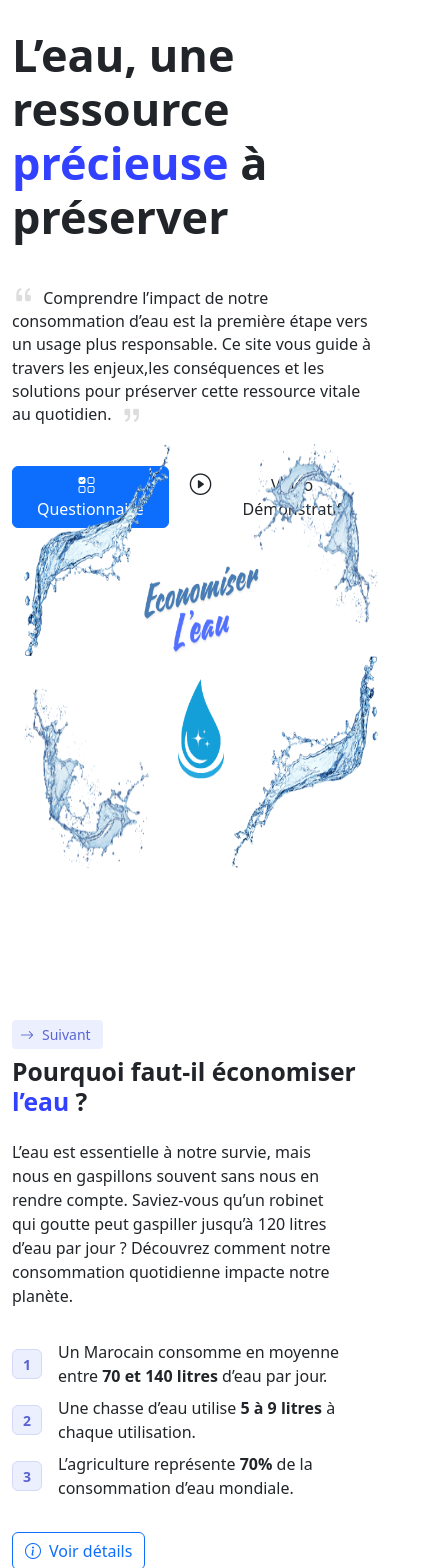
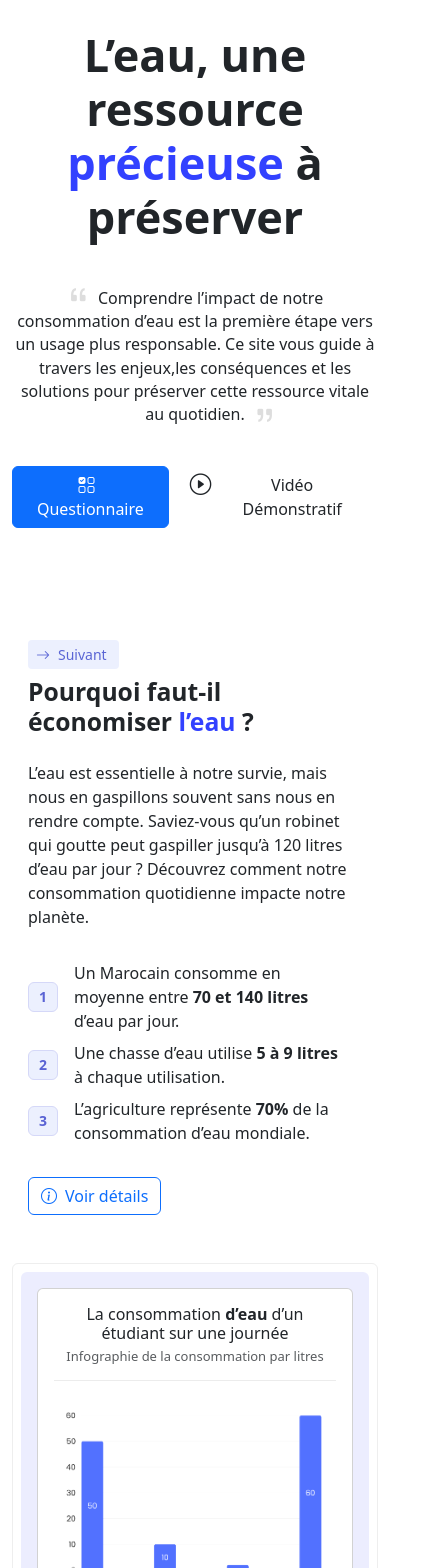
Before and after one commit to MohMarroun/my-water-app, a React (Create React App) app: page / in a window 390 px wide. Shown: the part 100-1668 px from the top of the page, 440 px wide, since content can reach past the window. Built offline with nearby package versions, Linux system fonts and the light colour scheme.

Commit message:
Add some bootstrap classes for responssive purpus - from work

```diff
--- a/src/css/HeaderStyle.css
+++ b/src/css/HeaderStyle.css
@@ -30,7 +30,7 @@ nav ul > li > a:hover{
     display: flex;
     flex-direction: column;
     justify-content: center;
-    height: 27rem;
+    /* height: 27rem; */
     padding: 1rem 0 2.5rem 0;
 }
 
--- a/src/sections/Consequences.js
+++ b/src/sections/Consequences.js
@@ -5,11 +5,11 @@ const Consequences = () => {
         <section id="consequences-section">
             <div className="container">
                 <div className="row gap-0">
-                    <div className="col-lg-6 col-xs-12 px-0">
+                    <div className="col-lg-6 col-xs-12 order-2 order-lg-1 px-0">
                         <div className="container text-start">
                             <div className="lightbox" data-mdb-lightbox-init>
                                 <div className="row">
-                                    <div className="col-lg-6">
+                                    <div className="col-6">
                                         <img
                                             src="./images/csq-2.jpg"
                                             data-mdb-img="https://mdbcdn.b-cdn.net/img/Photos/Slides/1.webp"
@@ -25,7 +25,7 @@ const Consequences = () => {
                                             loading='lazy'
                                         />
                                     </div>
-                                    <div className="col-lg-6">
+                                    <div className="col-6">
                                         <img
                                             src="./images/csq-3.jpg"
                                             data-mdb-img="https://mdbcdn.b-cdn.net/img/Photos/Vertical/1.webp"
@@ -38,7 +38,7 @@ const Consequences = () => {
                             </div>
                         </div>
                     </div>
-                    <div className="col-lg-6 col-xs-12 pe-0">
+                    <div className="col-lg-6 col-xs-12 order-1 order-lg-2 pe-0 mb-5 mb-lg-0">
                         <div className="container text-start">
                             <a href="#solutions-section" className="next-btn btn btn-primary btn-sm d-inline-flex">
                                 <i className="bi bi-arrow-right me-2"></i> Suivant
--- a/src/sections/Footer.js
+++ b/src/sections/Footer.js
@@ -17,21 +17,21 @@ const Footer = () => {
                                 <img src="./images/water-logo-4.svg" alt="" style={logoStyle}/>
                             </div>
                             <nav style={navStyle}>
-                                <ul className='d-flex justify-content-center list-unstyled m-0'>
-                                    <li className="ms-2">
+                                <ul className='d-flex justify-content-center flex-column flex-sm-row list-unstyled m-0'>
+                                    <li className="ms-0 ms-sm-2 mb-2 mb-sm-0">
                                         <a href="#header-section">Accueil</a>
                                     </li>
-                                    <li className="ms-0">
+                                    <li className="ms-0 ms-sm-2 mb-2 mb-sm-0">
                                         <a href="#pourquoi-section">Pourquoi?</a>
                                     </li>
-                                    <li className="ms-2">
+                                    <li className="ms-0 ms-sm-2 mb-2 mb-sm-0">
                                         <a href="#consequences-section">Conséquences</a>
                                     </li>
-                                    <li className="ms-2">
+                                    <li className="ms-0 ms-sm-2 mb-2 mb-sm-0">
                                         <a href="#solutions-section">Solutions</a>
                                     </li>
-                                    <li className="ms-2">
-                                        <a className='pe-0' href="#apropos-section">A Propos</a>
+                                    <li className="ms-0 ms-sm-2 mb-2 mb-sm-0">
+                                        <a className='pe-2 pe-md-0' href="#apropos-section">A Propos</a>
                                     </li>
                                 </ul>
                             </nav>
--- a/src/sections/Header.js
+++ b/src/sections/Header.js
@@ -5,7 +5,7 @@ const Header = () => {
         height: '40px',
     }
     return (
-        <header id="header-section" className='position-relative'>
+        <header id="header-section" className='position-relative pb-0 pb-md-5'>
             <div className="container">
                 <nav className="row justify-content-between align-items-center">
                     <div className="col-lg-4">
@@ -41,12 +41,12 @@ const Header = () => {
                             <div className="left justify-content-xl-center justify-content-start">
                                 <div className="row">
                                     <div className="col-lg-10 col-xs-12">
-                                        <h1 className="header-title text-start">L’eau, une ressource <b>précieuse</b> à préserver</h1>
+                                        <h1 className="header-title text-center text-md-start">L’eau, une ressource <b>précieuse</b> à préserver</h1>
                                     </div>
                                 </div>
                                 <div className="row">
                                     <div className="col-lg-10 col-xs-12">
-                                        <p className='text-start'>
+                                        <p className='text-center text-md-start'>
                                             <i className="bi bi-quote text-primary start fs-3 me-2"></i>
                                             Comprendre l’impact de notre consommation d’eau est la première étape vers un usage plus responsable.
                                             Ce site vous guide à travers les enjeux,les conséquences et les solutions pour préserver cette ressource vitale au quotidien.
@@ -55,7 +55,7 @@ const Header = () => {
                                     </div>
                                 </div>
 
-                                <div className="actions d-inline-flex gap-2 mt-4">
+                                <div className="actions d-flex justify-content-center justify-content-md-start gap-2 mt-4">
                                     <a
                                         href="https://docs.google.com/forms/d/e/1FAIpQLSemzaCW0rz6Q7WcsyOVXrFYg3Tiayo2Aw1UA0SISe-6Ky3I2A/viewform"
                                         className="btn btn-primary">
@@ -68,7 +68,7 @@ const Header = () => {
                                 </div>
                             </div>
                         </div>
-                        <div className="col-xl-5">
+                        <div className="col-xl-5 d-none d-md-block">
                             <div className="right position-relative">
                                 <div className="container pe-0 text-center h-100">
                                     <img className="h-100 w-100" src="./images/water.png" alt="" loading='lazy' />
--- a/src/sections/Pourquoi.js
+++ b/src/sections/Pourquoi.js
@@ -5,8 +5,8 @@ const Pourquoi = () => {
         <section id="pourquoi-section">
             <div className="container">
                 <div className="row gap-0">
-                    <div className="col-lg-6 col-xs-12">
-                        <div className="container ps-0 text-start">
+                    <div className="col-lg-6 col-xs-12 mb-5 mb-lg-0">
+                        <div className="container ps-3 ps-md-0 text-start">
                             <a href="#consequences-section" className="next-btn btn btn-primary btn-sm d-inline-flex">
                                 <i className="bi bi-arrow-right me-2"></i> Suivant
                             </a>
@@ -36,8 +36,8 @@ const Pourquoi = () => {
                         </div>
                     </div>
                     <div className="col-lg-6 col-xs-12 pe-0">
-                        <div className="container h-100">
-                            <div className="d-flex justify-content-end h-100">
+                        <div className="container h-100 ps-0 ps-lg-3">
+                            <div className="d-flex justify-content-start justify-content-lg-end h-100">
                                 <div className="statistics p-2">
                                     <div className="content p-3">
                                         <div className="card h-100">
```
